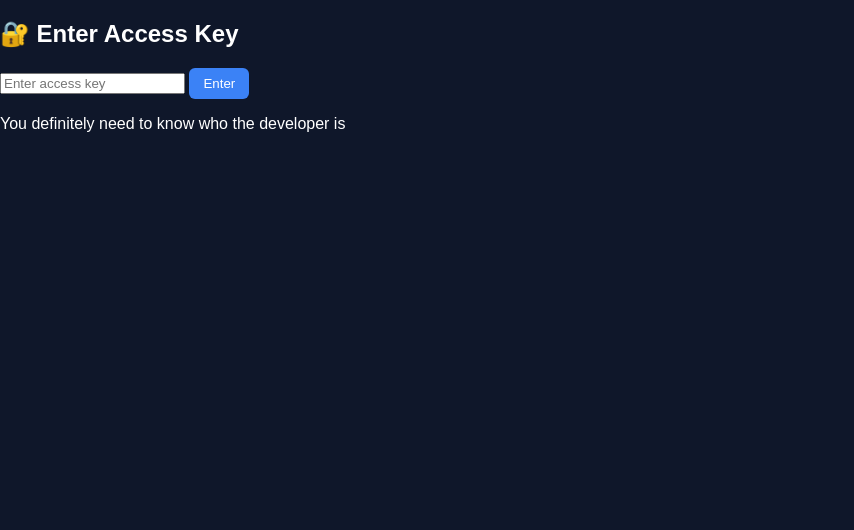
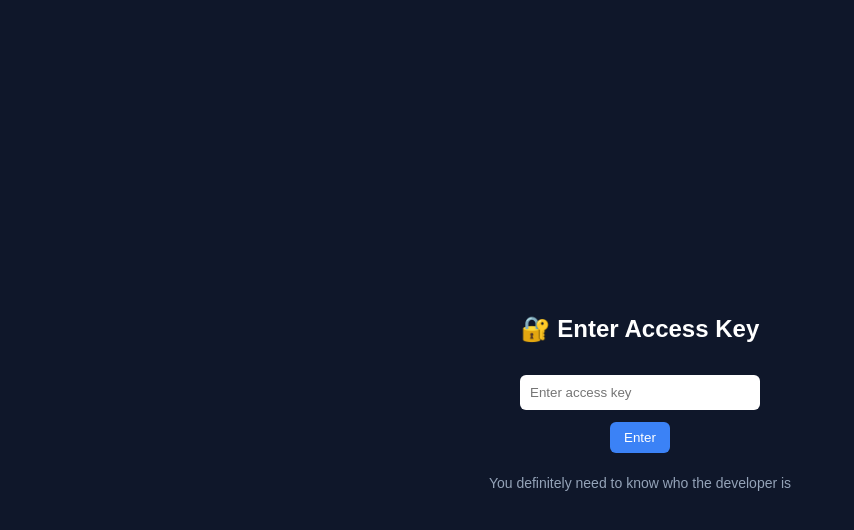
Before and after one commit to eshwarguda13/pic-n-save, a website: page index.html in a window 1280 px wide. Shown: the whole page, without its empty margins (0-854 px from the left). Drawn offline with Linux system fonts and the light colour scheme.

Commit message:
center login page

```diff
--- a/style.css
+++ b/style.css
@@ -4,6 +4,47 @@ body {
   background: #0f172a;
   color: white;
 }
+
+/* LOGIN PAGE */
+
+#loginPage{
+  position: fixed;
+  top: 0;
+  left: 0;
+  width: 100%;
+  height: 100vh;
+  display: flex;
+  flex-direction: column;
+  justify-content: center;
+  align-items: center;
+  gap: 12px;
+  text-align: center;
+  background: #0f172a;
+}
+
+#loginPage input{
+  padding: 10px;
+  border-radius: 6px;
+  border: none;
+  width: 220px;
+}
+
+#loginPage button{
+  background: #3b82f6;
+  color: white;
+  border: none;
+  padding: 8px 14px;
+  border-radius: 6px;
+  cursor: pointer;
+}
+
+#loginPage p{
+  font-size: 14px;
+  color: #94a3b8;
+  margin-top: 10px;
+}
+
+/* HEADER */
 
 header {
   text-align: center;
@@ -13,12 +54,16 @@ header {
   background: #1e293b;
 }
 
+/* UPLOAD SECTION */
+
 .upload-section {
   display: flex;
   justify-content: center;
   gap: 10px;
   padding: 15px;
 }
+
+/* GALLERY */
 
 .gallery {
   display: grid;
@@ -44,6 +89,8 @@ header {
   height: 180px;
   object-fit: cover;
 }
+
+/* BUTTONS */
 
 .deleteBtn,
 .downloadBtn {
@@ -85,6 +132,8 @@ button {
   cursor: pointer;
 }
 
+/* FOOTER */
+
 footer {
   text-align: center;
   padding: 20px;
```
